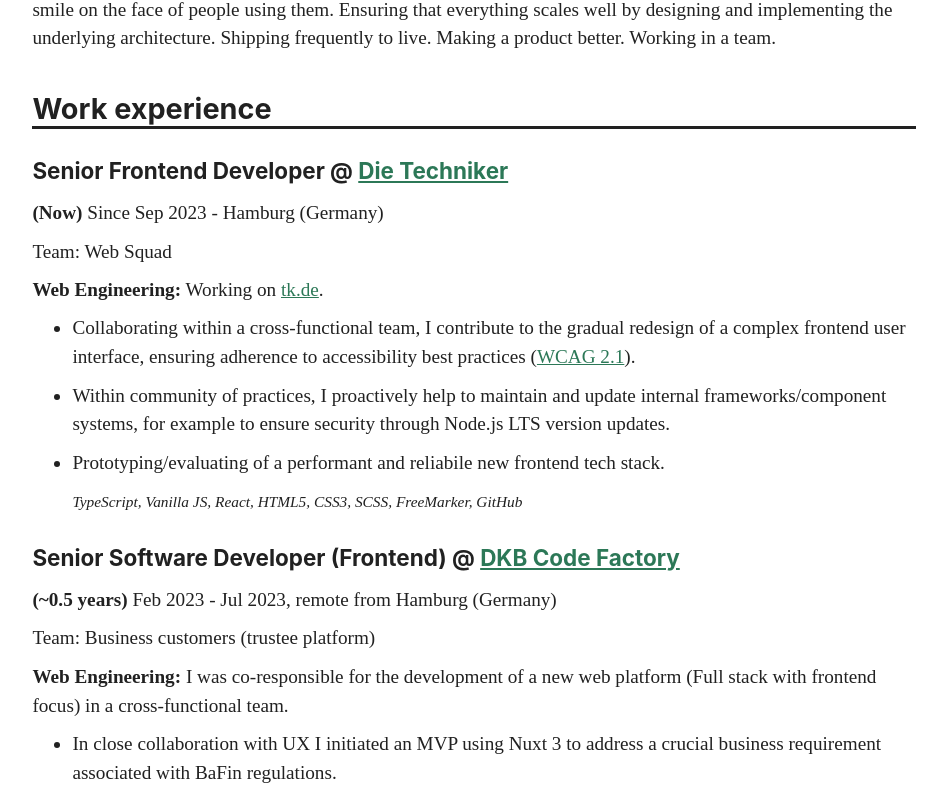
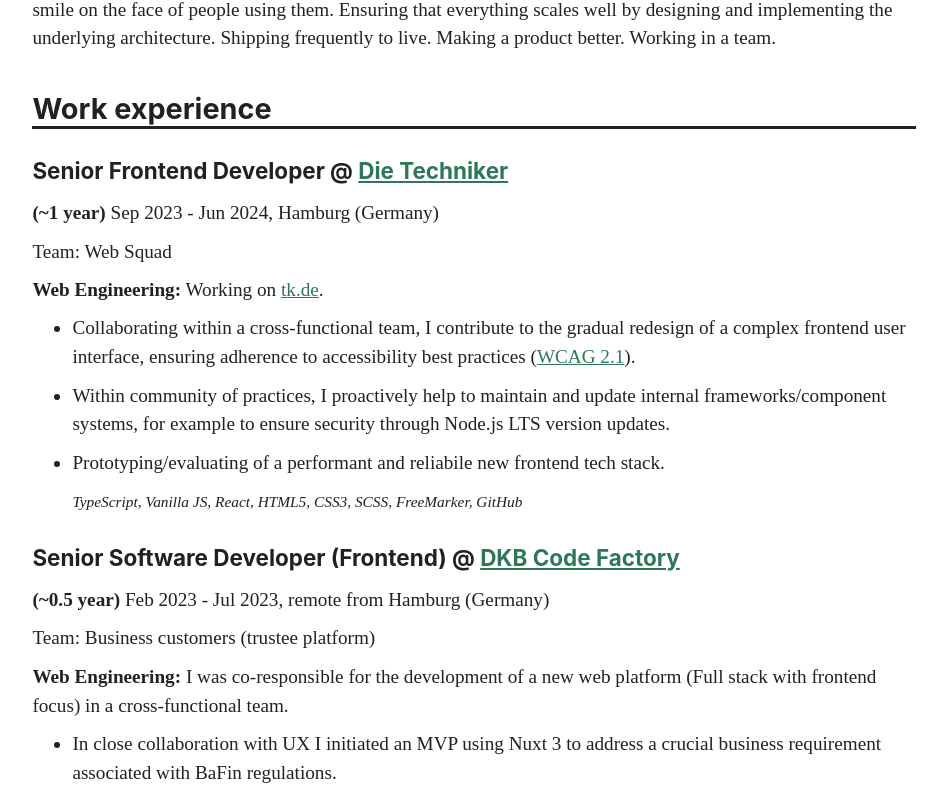
Before and after one commit to manuelpuchta/manuelpuchta.de, a Next.js app: page /cv in a window 1280 px wide. Shown: the part 381-1183 px from the top of the page, without its empty margins (166-1113 px from the left). Built offline with nearby package versions, Linux system fonts and the light colour scheme.

Commit message:
chore(cv): update

```diff
--- a/pages/cv.tsx
+++ b/pages/cv.tsx
@@ -50,7 +50,7 @@ const CV: React.FC = () => {
             <a href="https://www.tk.de">Die Techniker</a>
           </h3>
           <p>
-            <strong>(Now)</strong> Since Sep 2023 - Hamburg (Germany)
+            <strong>(~1 year)</strong> Sep 2023 - Jun 2024, Hamburg (Germany)
           </p>
           <p>Team: Web Squad</p>
           <p>
@@ -84,7 +84,7 @@ const CV: React.FC = () => {
             <a href="https://dkbcodefactory.com">DKB Code Factory</a>
           </h3>
           <p>
-            <strong>(~0.5 years)</strong> Feb 2023 - Jul 2023, remote from
+            <strong>(~0.5 year)</strong> Feb 2023 - Jul 2023, remote from
             Hamburg (Germany)
           </p>
           <p>Team: Business customers (trustee platform)</p>
```
